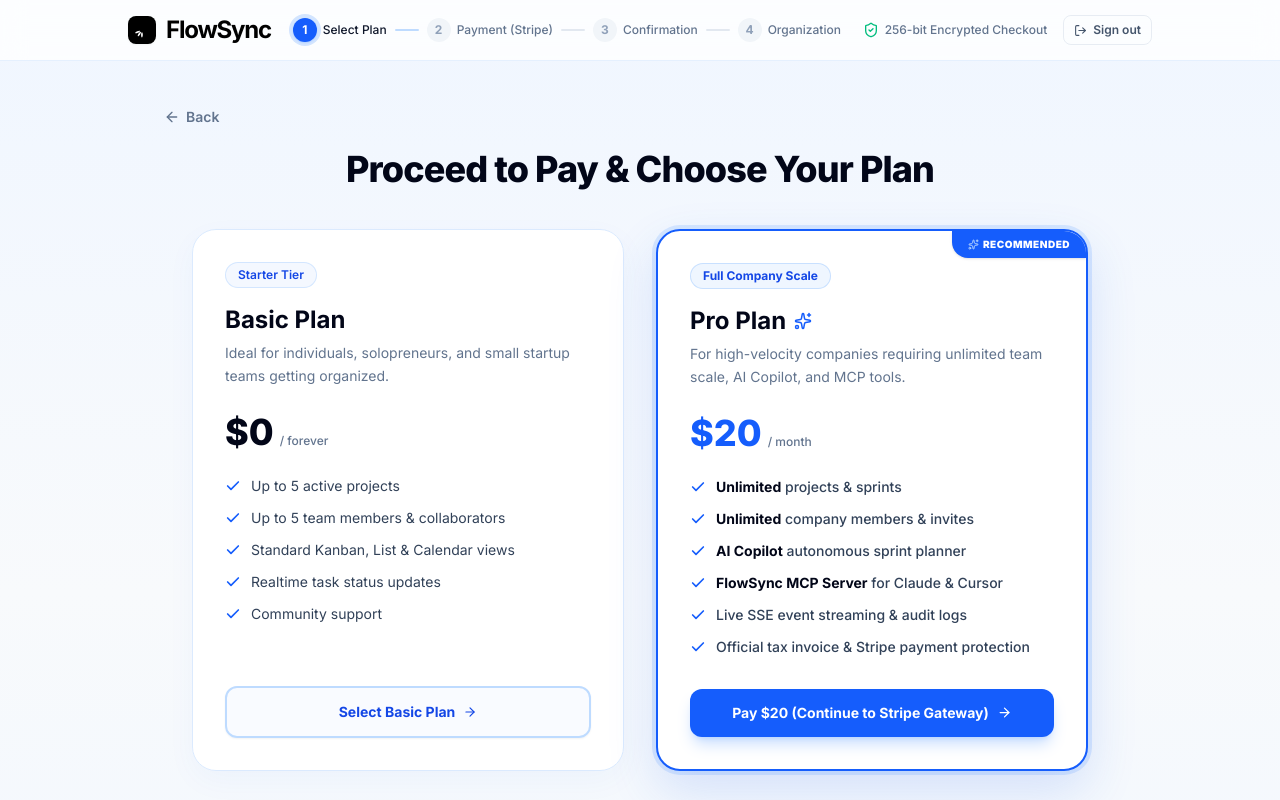
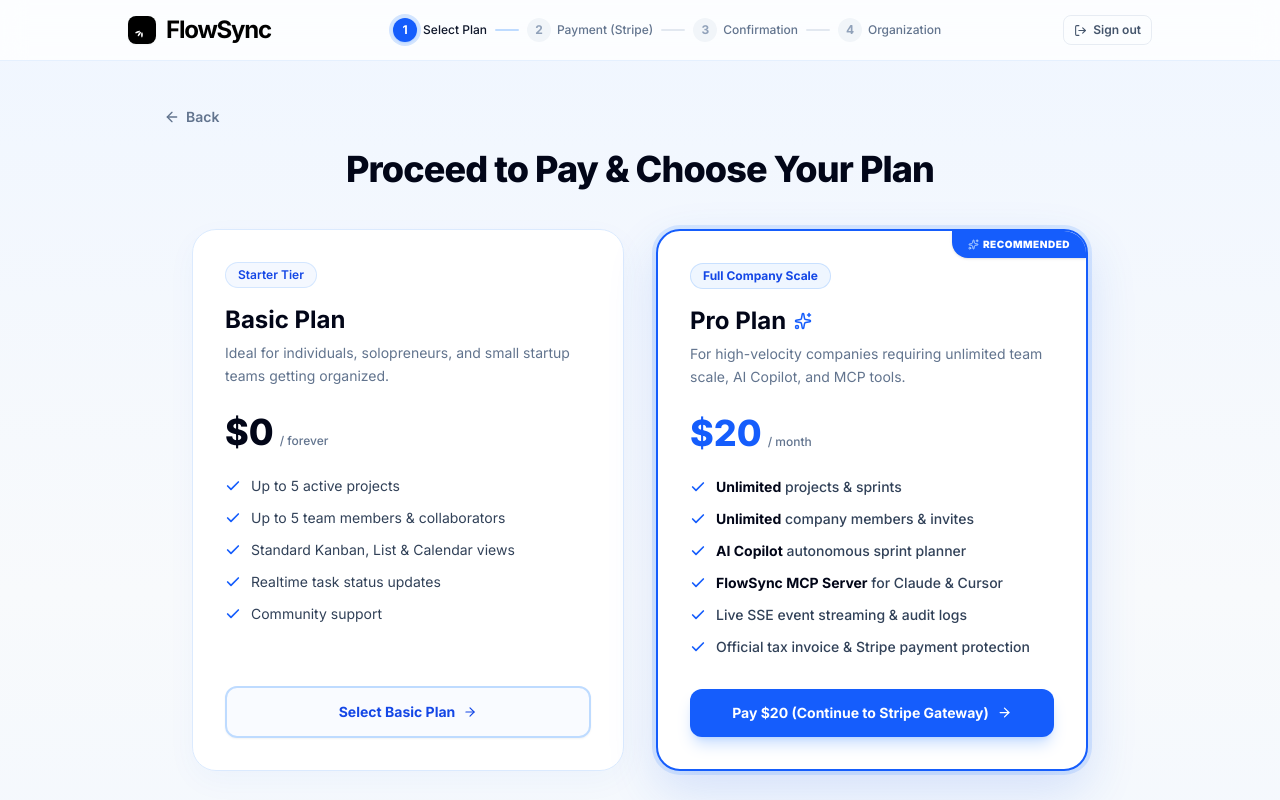
Before and after one commit to rasel1510/TaskFlow, a Next.js app: page /onboarding/plans in a window 1280 px wide. Shown: the top 800 px of the page. Built offline with nearby package versions, Linux system fonts and the light colour scheme.

Commit message:
fix(onboarding): remove 256-bit encrypted checkout badge from header

```diff
--- a/src/components/onboarding/OnboardingHeader.tsx
+++ b/src/components/onboarding/OnboardingHeader.tsx
@@ -2,7 +2,7 @@
 
 import React from 'react';
 import Link from 'next/link';
-import { Check, ShieldCheck, LogOut } from 'lucide-react';
+import { Check, LogOut } from 'lucide-react';
 import { signOut } from 'next-auth/react';
 
 interface OnboardingHeaderProps {
@@ -82,13 +82,8 @@ export default function OnboardingHeader({ currentStep }: OnboardingHeaderProps)
           })}
         </div>
 
-        {/* Right side: Security badge & Sign out */}
-        <div className="flex items-center gap-2.5 sm:gap-4">
-          <div className="flex items-center gap-1.5 text-xs text-slate-500 dark:text-slate-400 font-medium">
-            <ShieldCheck size={16} className="text-emerald-500" />
-            <span className="hidden md:inline">256-bit Encrypted Checkout</span>
-          </div>
-
+        {/* Right side: Sign out */}
+        <div className="flex items-center">
           <button
             type="button"
             onClick={async () => {
```
